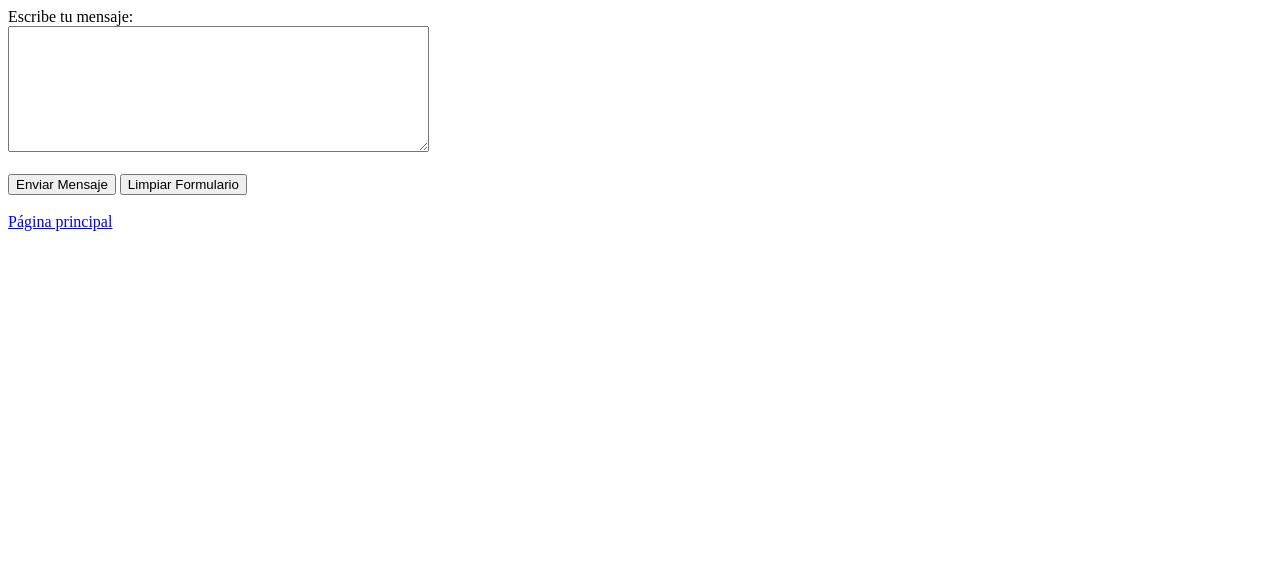
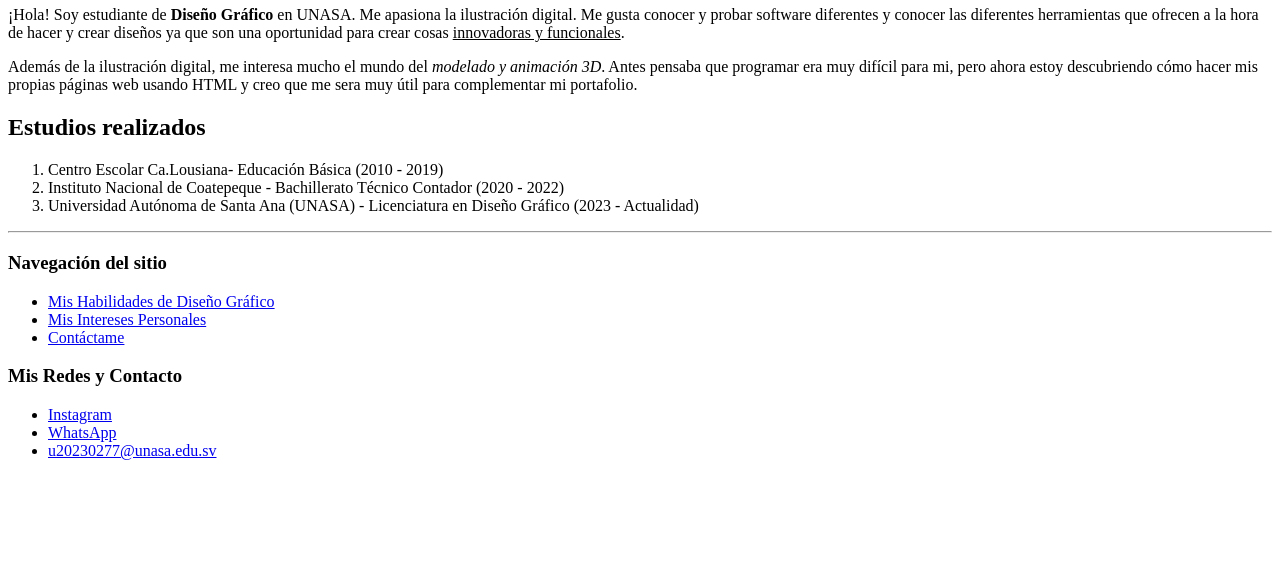
Before and after one commit to u20230277-commits/Parcial-1-Digital-5, a plain HTML site: page index.html in a window 1280 px wide. Shown: the part 220-800 px from the top of the page. Drawn offline with Linux system fonts and the light colour scheme.

Commit message:
Add files via upload

```diff
--- a/index.html
+++ b/index.html
@@ -1,29 +1,47 @@
 <!doctype html>
 <html>
+
 <head>
-    <meta charset="utf-8"/>
+    <meta charset="utf-8" />
 
 </head>
+
 <body>
-    <h1>Contacto</h1>
+    <img src="imagenes/FotoP.png" alt="Fotografía de perfil" width="100" />
+    <h1>Danilo Alberto Morán Rodas</h1>
 
-    <p>Si quieres saber más de  mi trabajo de diseño gráfico o quieres hacerme una consulta, llena el siguiente formulario:</p>
+    <p>¡Hola! Soy estudiante de <b>Diseño Gráfico</b> en UNASA. Me apasiona la
+        ilustración digital. Me gusta conocer y probar software diferentes y conocer las diferentes herramientas que
+        ofrecen a la hora de hacer y crear diseños ya que son una oportunidad para crear cosas <u>innovadoras y
+        funcionales</u>.
+        </p>
 
-    <form>
-        Nombre completo:<br/>
-        <input type="text" id="nombre" name="nombre" size="40" /><br/><br/>
+    <p>Además de la ilustración digital, me interesa mucho el mundo del <i>modelado y animación 3D</i>. Antes pensaba
+        que programar era muy difícil para mi, pero ahora estoy descubriendo
+        cómo hacer mis propias páginas web usando HTML y creo que me sera muy útil para complementar mi portafolio.</p>
 
-        Correo electrónico:<br/>
-        <input type="text" id="correo" name="correo" size="40" /><br/><br/>
+    <h2>Estudios realizados</h2>
+    <ol>
+       <li>Centro Escolar Ca.Lousiana- Educación Básica (2010 - 2019)</li>
+        <li>Instituto Nacional de Coatepeque - Bachillerato Técnico Contador (2020 - 2022)</li>
+        <li>Universidad Autónoma de Santa Ana (UNASA) - Licenciatura en Diseño Gráfico (2023 - Actualidad)</li>
+    </ol>
 
-        Escribe tu mensaje:<br/>
-        <textarea name="mensaje" rows="8" cols="50"></textarea><br/><br/>
+    <hr />
 
-        <input type="submit" value="Enviar Mensaje" />
-        <input type="reset" value="Limpiar Formulario" />
-    </form>
+    <h3>Navegación del sitio</h3>
+    <ul>
+        <li><a href="file:///C:/Users/VICTUS/Downloads/U4/DIGITAL/parcial/PARCIAL%20DIGITAL%20V/2/index.html">Mis Habilidades de Diseño Gráfico</a></li>
+        <li><a href="file:///C:/Users/VICTUS/Downloads/U4/DIGITAL/parcial/PARCIAL%20DIGITAL%20V/3/index.html">Mis Intereses Personales</a></li>
+        <li><a href="file:///C:/Users/VICTUS/Downloads/U4/DIGITAL/parcial/PARCIAL%20DIGITAL%20V/4/index.html?nombre=FJDJFNKFLK&correo=VVF&mensaje=DJDJFJ">Contáctame</a></li>
+    </ul>
 
-    <br/>
-    <a href="../index.html">Página principal</a>
+    <h3>Mis Redes y Contacto</h3>
+    <ul>
+        <li><a href="https://www.instagram.com/ghost_art_23?igsh=MXA0dTRtOTltaTl2aw==" target="_blank">Instagram</a></li>
+        <li><a href="https://wa.me/50371204404" target="_blank">WhatsApp</a></li>
+        <li><a href="mailto:u20230277@unasa.edu.sv">u20230277@unasa.edu.sv</a></li>
+    </ul>
 </body>
+
 </html>
```
